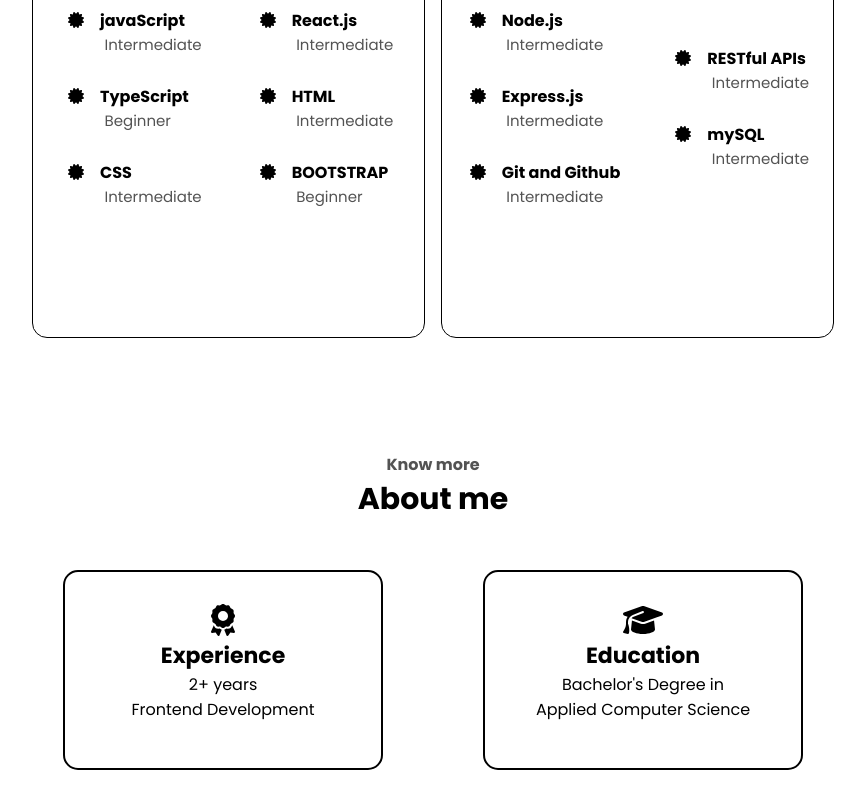
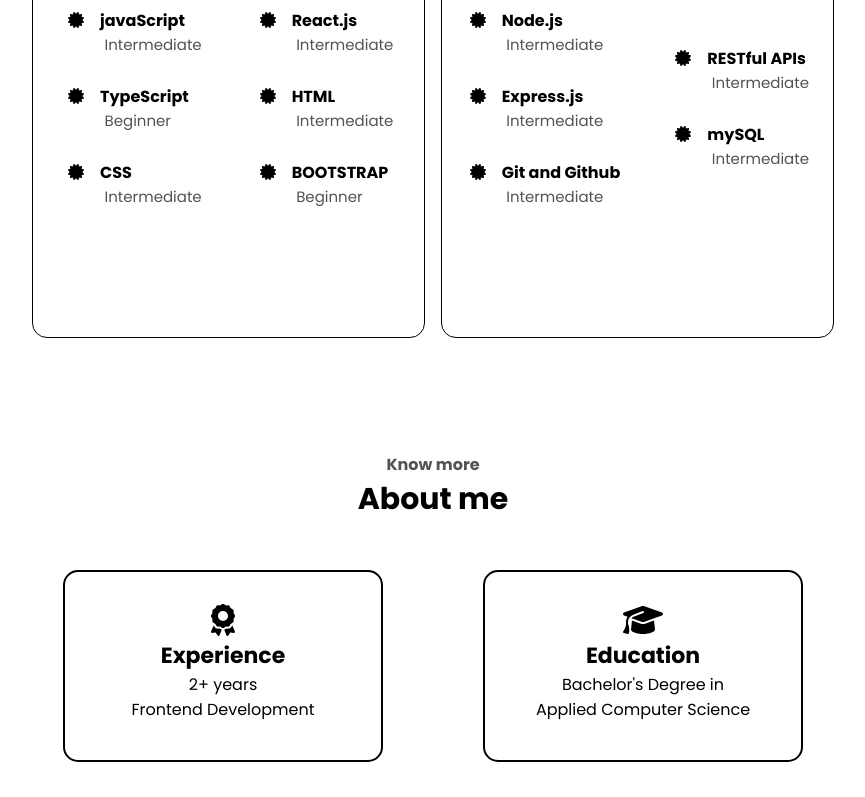
Before and after one commit to efpha/My-portfolio-site, a React (Create React App) app: page / in a window 1280 px wide. Shown: the part 908-1705 px from the top of the page, without its empty margins (207-1072 px from the left). Built offline with nearby package versions, Linux system fonts and the light colour scheme.

Commit message:
Height adjuctment for experience card and education card

```diff
--- a/src/App.css
+++ b/src/App.css
@@ -230,7 +230,7 @@
     border: 2px solid #000;
     border-radius: 15px;
     width: 25%;
-    height: 25vh;
+    height: 12em;
     position: relative;
     display: block;
     font-size: 16px;
```
